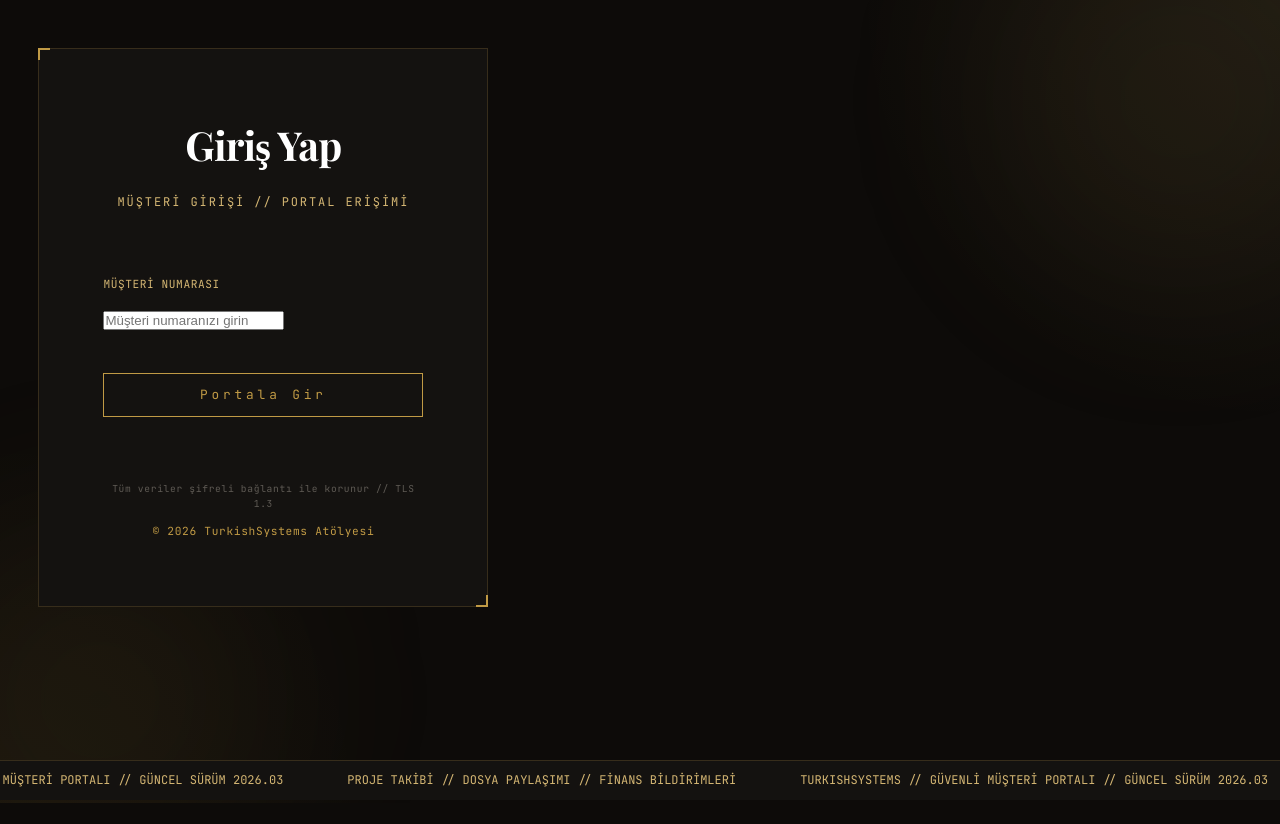
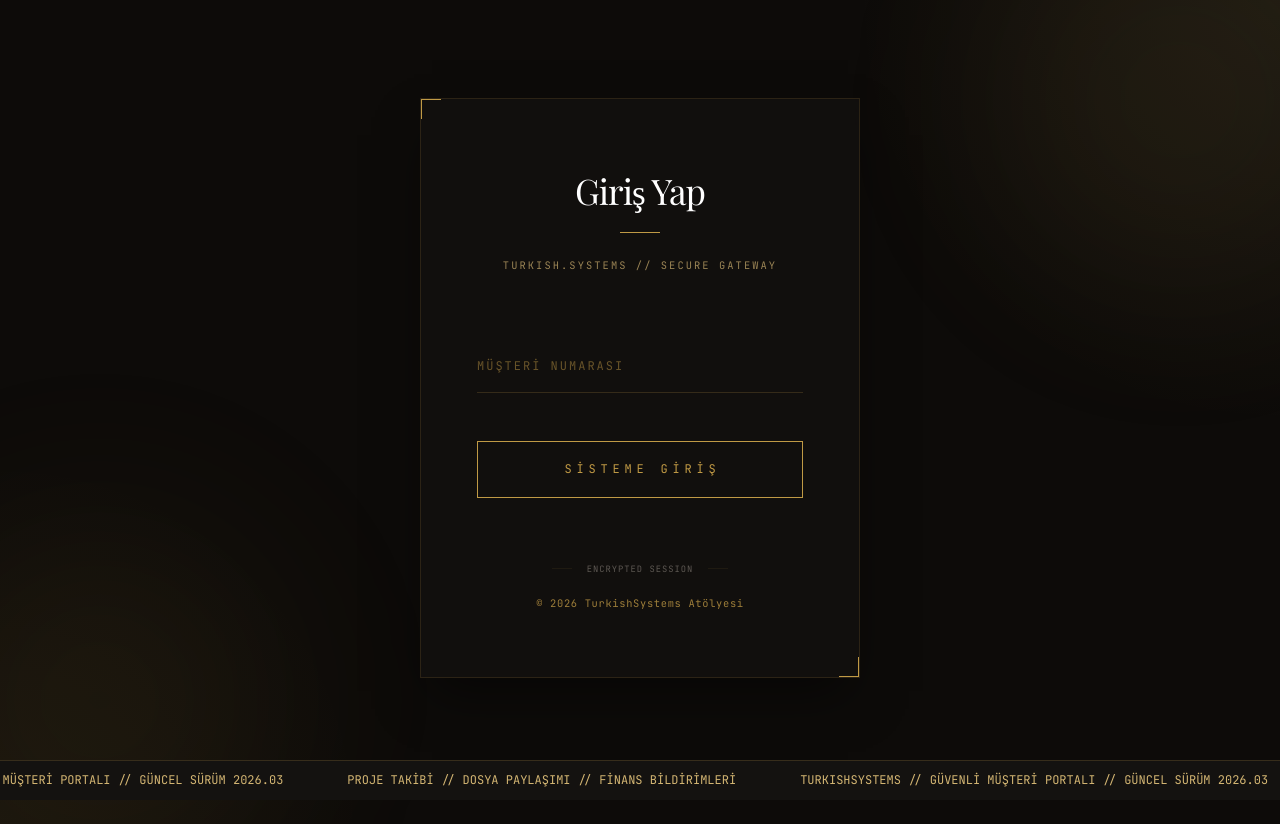
Before and after one commit to eknvarli/portal, a Django app: page /login/ in a window 1280 px wide. Before the commit the page ends 803 px from the top, so only its background shows below. Run offline with Django 5.2, Linux system fonts and the light colour scheme.

Commit message:
Updated login UI

```diff
--- a/templates/core/login.html
+++ b/templates/core/login.html
@@ -1,79 +1,169 @@
 {% extends "base.html" %}
 
-{% block title %}Kimlik Doğrulama | TurkishSystems{% endblock %}
+{% block title %}Giriş Yap | TurkishSystems{% endblock %}
 
 {% block extra_css %}
 <style>
+    .login-container {
+        min-height: 85vh;
+        display: flex;
+        align-items: center;
+        justify-content: center;
+        padding: 2rem;
+    }
+
     .login-shell {
         width: 100%;
-        max-width: 450px;
-        padding: 4rem;
-        background: var(--bg-elevated);
-        margin-bottom: 100px;
+        max-width: 440px;
+        padding: 4rem 3.5rem;
+        background: rgba(20, 18, 16, 0.7);
+        backdrop-filter: blur(20px);
+        border: 1px solid rgba(192, 154, 69, 0.15);
+        box-shadow: 0 25px 50px -12px rgba(0, 0, 0, 0.5);
+        position: relative;
+    }
+
+    .input-group {
+        position: relative;
+        margin-bottom: 3rem;
     }
 
     .login-field {
+        width: 100%;
         background: transparent !important;
         border: none !important;
-        border-bottom: 1px solid var(--gold-faded) !important;
+        border-bottom: 1px solid rgba(192, 154, 69, 0.2) !important;
         border-radius: 0 !important;
         color: var(--text-pure) !important;
-        padding: 0.8rem 0 !important;
+        padding: 12px 0 !important;
         font-family: 'JetBrains Mono', monospace !important;
-        font-size: 0.9rem !important;
-        width: 100%;
+        font-size: 1.1rem !important;
+        transition: all 0.4s cubic-bezier(0.4, 0, 0.2, 1);
+    }
+
+    .input-focus-line {
+        position: absolute;
+        bottom: 0;
+        left: 50%;
+        width: 0;
+        height: 1px;
+        background: var(--gold-metallic);
+        transition: all 0.4s ease;
+        box-shadow: 0 0 10px var(--gold-faded);
     }
 
     .login-field:focus {
         outline: none !important;
-        border-bottom: 1px solid var(--gold-metallic) !important;
+        border-bottom-color: rgba(192, 154, 69, 0.1) !important;
     }
 
-    @media (max-width: 640px) {
+    .login-field:focus ~ .input-focus-line {
+        width: 100%;
+        left: 0;
+    }
+
+    .floating-label {
+        position: absolute;
+        left: 0;
+        top: 12px;
+        color: rgba(192, 154, 69, 0.5);
+        font-family: 'JetBrains Mono', monospace;
+        font-size: 0.75rem;
+        text-transform: uppercase;
+        letter-spacing: 2px;
+        pointer-events: none;
+        transition: all 0.3s ease;
+    }
+
+    .login-field:focus ~ .floating-label,
+    .login-field:not(:placeholder-shown) ~ .floating-label {
+        top: -18px;
+        font-size: 0.65rem;
+        color: var(--gold-metallic);
+        opacity: 1;
+    }
+
+    .error-box {
+        background: rgba(231, 76, 60, 0.03);
+        border-left: 2px solid #e74c3c;
+        padding: 1.25rem;
+        margin-bottom: 2.5rem;
+        animation: shake 0.5s cubic-bezier(.36,.07,.19,.97) both;
+    }
+
+    @keyframes shake {
+        10%, 90% { transform: translate3d(-1px, 0, 0); }
+        20%, 80% { transform: translate3d(2px, 0, 0); }
+        30%, 50%, 70% { transform: translate3d(-4px, 0, 0); }
+        40%, 60% { transform: translate3d(4px, 0, 0); }
+    }
+
+    @media (max-width: 480px) {
         .login-shell {
-            max-width: 100%;
-            padding: 2rem 1.25rem;
-            margin: 1rem;
+            padding: 3rem 1.5rem;
+            border: none;
+            background: transparent;
+            backdrop-filter: none;
         }
     }
 </style>
 {% endblock %}
 
 {% block content %}
-<div class="premium-border login-shell">
-    <div style="text-align: center; margin-bottom: 4rem;">
-        <h2 class="serif" style="font-size: 2.5rem; margin-bottom: 1rem;">Giriş Yap</h2>
-        <p class="mono" style="font-size: 0.75rem; color: var(--gold-light); letter-spacing: 0.16em;">MÜŞTERİ GİRİŞİ //
-            PORTAL ERİŞİMİ</p>
+<div class="login-container">
+    <div class="login-shell">
+        <div style="position: absolute; top: 0; left: 0; width: 20px; height: 20px; border-top: 1px solid var(--gold-metallic); border-left: 1px solid var(--gold-metallic);"></div>
+        <div style="position: absolute; bottom: 0; right: 0; width: 20px; height: 20px; border-bottom: 1px solid var(--gold-metallic); border-right: 1px solid var(--gold-metallic);"></div>
+
+        <div style="text-align: center; margin-bottom: 4.5rem;">
+            <h2 class="serif" style="font-size: 2.2rem; margin-bottom: 0.8rem; font-weight: 300; letter-spacing: -1px;">Giriş Yap</h2>
+            <div style="width: 40px; height: 1px; background: var(--gold-metallic); margin: 0 auto 1.5rem;"></div>
+            <p class="mono" style="font-size: 0.65rem; color: var(--gold-light); letter-spacing: 0.2em; opacity: 0.7;">
+                TURKISH.SYSTEMS // SECURE GATEWAY
+            </p>
         </div>
 
-    <form method="post">
+        <form method="post" autocomplete="off">
             {% csrf_token %}
-        <div style="margin-bottom: 2.5rem;">
-            <label class="mono"
-                style="font-size: 0.7rem; color: var(--gold-light); display: block; margin-bottom: 0.8rem; text-transform: uppercase;"
-                for="{{ form.customer_number.id_for_label }}">Müşteri Numarası</label>
-            <div style="position: relative;">
+
+            <div class="input-group">
                 {{ form.customer_number }}
-            </div>
+                <span class="input-focus-line"></span>
+                <label class="floating-label">Müşteri Numarası</label>
             </div>
 
             {% if form.errors %}
-        <div class="mono"
-            style="color: #e74c3c; font-size: 0.7rem; margin-bottom: 2.5rem; background: rgba(231, 76, 60, 0.05); padding: 1rem; border: 1px solid rgba(231, 76, 60, 0.2);">
-            Geçersiz müşteri numarası. Bu numarayla eşleşen aktif bir hesap bulunamadı.
+            <div class="error-box">
+                <p class="mono" style="color: #e74c3c; font-size: 0.7rem; margin: 0; line-height: 1.5;">
+                    <i class="fas fa-exclamation-circle" style="margin-right: 8px;"></i>
+                    Kimlik doğrulanamadı. Lütfen bilgilerinizi kontrol edin.
+                </p>
             </div>
             {% endif %}
 
-        <button type="submit" class="btn-gold" style="width: 100%; letter-spacing: 0.3em;">
-            Portala Gir
+            <button type="submit" class="btn-gold" style="width: 100%; padding: 1.2rem; letter-spacing: 0.4em; font-size: 0.75rem; text-indent: 0.4em;">
+                SİSTEME GİRİŞ
             </button>
         </form>
 
         <div style="margin-top: 4rem; text-align: center;" class="mono">
-        <span style="font-size: 0.6rem; opacity: 0.4; display: block; margin-bottom: 0.5rem;">Tüm veriler şifreli bağlantı ile korunur //
-            TLS 1.3</span>
-        <span style="font-size: 0.7rem; color: var(--gold-metallic);">© 2026 TurkishSystems Atölyesi</span>
+            <div style="display: flex; align-items: center; justify-content: center; gap: 15px; opacity: 0.4; margin-bottom: 1rem;">
+                <span style="height: 1px; width: 20px; background: var(--gold-faded);"></span>
+                <span style="font-size: 0.55rem; letter-spacing: 1px;">ENCRYPTED SESSION</span>
+                <span style="height: 1px; width: 20px; background: var(--gold-faded);"></span>
+            </div>
+            <span style="font-size: 0.65rem; color: var(--gold-metallic); opacity: 0.8;">© 2026 TurkishSystems Atölyesi</span>
         </div>
     </div>
+</div>
+
+<script>
+    document.addEventListener('DOMContentLoaded', function() {
+        const input = document.querySelector('input[name="customer_number"]');
+        if (input) {
+            input.classList.add('login-field');
+            input.setAttribute('placeholder', ' ');
+        }
+    });
+</script>
 {% endblock %}
```
Lines whose indentation alone changed are shown as unchanged.
